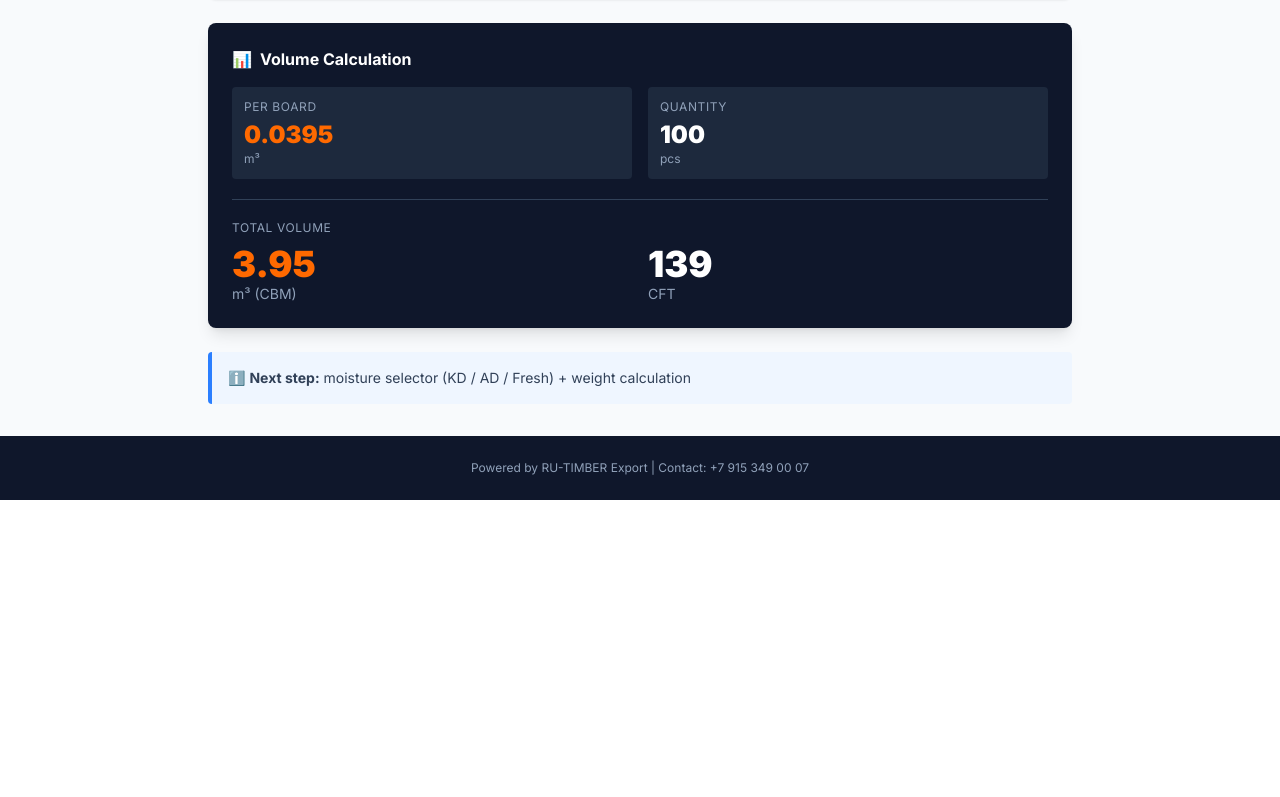
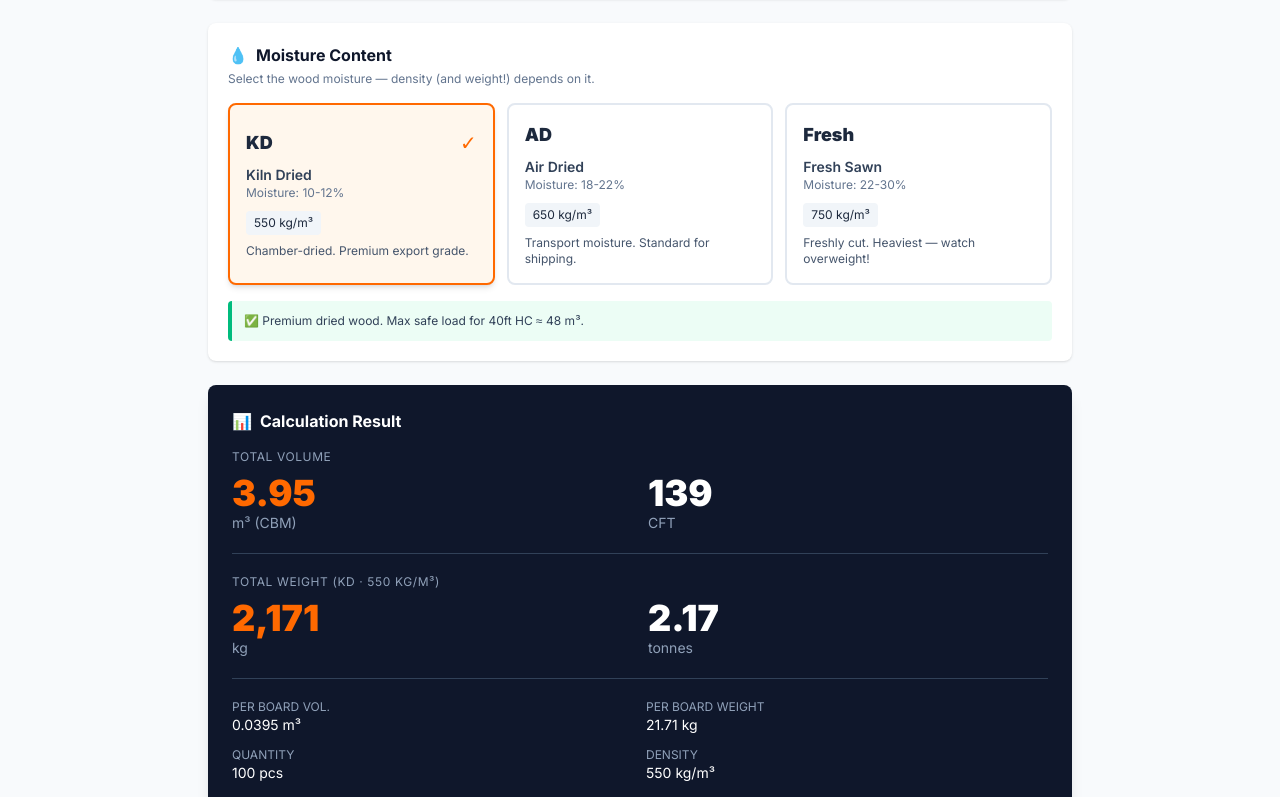
Before and after one commit to ru-timber-export/b2b-export, a Next.js app: page /calculator in a window 1280 px wide. Shown: the part 740-1537 px from the top of the page. Before the commit the page ends 1240 px from the top, so only its background shows below. Built offline with nearby package versions, Linux system fonts and the light colour scheme.

Commit message:
Step 3: moisture selector + weight calculation

```diff
--- a/src/app/calculator/page.js
+++ b/src/app/calculator/page.js
@@ -11,36 +11,69 @@ const PRESETS = [
   { label: "50 × 200 × 5980", t: 50, w: 200, l: 5980 },
 ];
 
+// Плотность сосны по влажности
+const MOISTURE_OPTIONS = [
+  {
+    id: "KD",
+    label: "KD",
+    fullName: "Kiln Dried",
+    range: "10-12%",
+    density: 550,
+    desc: "Chamber-dried. Premium export grade.",
+    color: "emerald",
+  },
+  {
+    id: "AD",
+    label: "AD",
+    fullName: "Air Dried",
+    range: "18-22%",
+    density: 650,
+    desc: "Transport moisture. Standard for shipping.",
+    color: "amber",
+  },
+  {
+    id: "FRESH",
+    label: "Fresh",
+    fullName: "Fresh Sawn",
+    range: "22-30%",
+    density: 750,
+    desc: "Freshly cut. Heaviest — watch overweight!",
+    color: "rose",
+  },
+];
+
 export default function CalculatorPage() {
-  // Размеры доски в мм
   const [thickness, setThickness] = useState(44);
   const [width, setWidth] = useState(150);
   const [length, setLength] = useState(5980);
   const [quantity, setQuantity] = useState(100);
+  const [moisture, setMoisture] = useState("KD");
 
-  // Расчёты
-  const volumePerBoard_m3 = (thickness * width * length) / 1_000_000_000; // мм³ → м³
+  const volumePerBoard_m3 = (thickness * width * length) / 1_000_000_000;
   const totalVolume_m3 = volumePerBoard_m3 * quantity;
   const totalVolume_cft = totalVolume_m3 * 35.3147;
 
-  // Применить пресет
+  const selectedMoisture = MOISTURE_OPTIONS.find((m) => m.id === moisture);
+  const density = selectedMoisture.density;
+  const totalWeight_kg = totalVolume_m3 * density;
+  const totalWeight_t = totalWeight_kg / 1000;
+
   const applyPreset = (preset) => {
     setThickness(preset.t);
     setWidth(preset.w);
     setLength(preset.l);
   };
 
-  // Сброс
   const reset = () => {
     setThickness(44);
     setWidth(150);
     setLength(5980);
     setQuantity(100);
+    setMoisture("KD");
   };
 
   return (
     <div className="min-h-screen bg-slate-50 font-sans text-slate-800">
-      {/* Навигация */}
       <nav className="bg-slate-900 text-white p-4 sticky top-0 z-50 shadow-lg">
         <div className="max-w-6xl mx-auto flex justify-between items-center">
           <Link href="/" className="flex items-center gap-2">
@@ -51,7 +84,6 @@ export default function CalculatorPage() {
         </div>
       </nav>
 
-      {/* Заголовок */}
       <header className="bg-slate-900 text-white py-8 px-4">
         <div className="max-w-4xl mx-auto">
           <div className="inline-block bg-orange-500 text-white px-3 py-1 rounded text-xs font-bold tracking-widest mb-3">
@@ -61,7 +93,7 @@ export default function CalculatorPage() {
             Container Loading <span className="text-orange-500">Calculator</span>
           </h1>
           <p className="text-slate-300 text-sm">
-            Step 2 of build: volume calculation ✅
+            Step 3 of build: moisture + weight ✅
           </p>
         </div>
       </header>
@@ -89,18 +121,15 @@ export default function CalculatorPage() {
           </p>
         </section>
 
-        {/* ВВОД РАЗМЕРОВ */}
+        {/* РАЗМЕРЫ */}
         <section className="bg-white rounded-lg p-5 shadow-sm">
           <h2 className="font-bold text-slate-900 mb-4 flex items-center gap-2">
             <span className="text-orange-500">📐</span> Board Dimensions
           </h2>
 
           <div className="grid grid-cols-1 md:grid-cols-3 gap-4 mb-4">
-            {/* Толщина */}
             <div>
-              <label className="block text-sm font-semibold text-slate-700 mb-1">
-                Thickness (mm)
-              </label>
+              <label className="block text-sm font-semibold text-slate-700 mb-1">Thickness (mm)</label>
               <input
                 type="number"
                 value={thickness}
@@ -110,12 +139,8 @@ export default function CalculatorPage() {
               />
               <p className="text-xs text-slate-500 mt-1">{(thickness / 25.4).toFixed(2)}"</p>
             </div>
-
-            {/* Ширина */}
             <div>
-              <label className="block text-sm font-semibold text-slate-700 mb-1">
-                Width (mm)
-              </label>
+              <label className="block text-sm font-semibold text-slate-700 mb-1">Width (mm)</label>
               <input
                 type="number"
                 value={width}
@@ -125,12 +150,8 @@ export default function CalculatorPage() {
               />
               <p className="text-xs text-slate-500 mt-1">{(width / 25.4).toFixed(2)}"</p>
             </div>
-
-            {/* Длина */}
             <div>
-              <label className="block text-sm font-semibold text-slate-700 mb-1">
-                Length (mm)
-              </label>
+              <label className="block text-sm font-semibold text-slate-700 mb-1">Length (mm)</label>
               <input
                 type="number"
                 value={length}
@@ -142,11 +163,8 @@ export default function CalculatorPage() {
             </div>
           </div>
 
-          {/* Количество */}
           <div>
-            <label className="block text-sm font-semibold text-slate-700 mb-1">
-              Quantity (number of boards)
-            </label>
+            <label className="block text-sm font-semibold text-slate-700 mb-1">Quantity (number of boards)</label>
             <input
               type="number"
               value={quantity}
@@ -164,51 +182,129 @@ export default function CalculatorPage() {
           </button>
         </section>
 
+        {/* ВЛАЖНОСТЬ */}
+        <section className="bg-white rounded-lg p-5 shadow-sm">
+          <h2 className="font-bold text-slate-900 mb-1 flex items-center gap-2">
+            <span className="text-orange-500">💧</span> Moisture Content
+          </h2>
+          <p className="text-xs text-slate-500 mb-4">
+            Select the wood moisture — density (and weight!) depends on it.
+          </p>
+
+          <div className="grid grid-cols-1 md:grid-cols-3 gap-3">
+            {MOISTURE_OPTIONS.map((m) => {
+              const isActive = moisture === m.id;
+              return (
+                <button
+                  key={m.id}
+                  onClick={() => setMoisture(m.id)}
+                  className={`text-left p-4 rounded-lg border-2 transition ${
+                    isActive
+                      ? "border-orange-500 bg-orange-50 shadow-md"
+                      : "border-slate-200 bg-white hover:border-slate-300"
+                  }`}
+                >
+                  <div className="flex items-center justify-between mb-2">
+                    <div className="font-black text-lg">{m.label}</div>
+                    {isActive && <span className="text-orange-500 text-xl">✓</span>}
+                  </div>
+                  <div className="text-sm font-semibold text-slate-700">{m.fullName}</div>
+                  <div className="text-xs text-slate-500 mb-2">Moisture: {m.range}</div>
+                  <div className="text-xs font-mono bg-slate-100 inline-block px-2 py-1 rounded">
+                    {m.density} kg/m³
+                  </div>
+                  <p className="text-xs text-slate-600 mt-2">{m.desc}</p>
+                </button>
+              );
+            })}
+          </div>
+
+          {moisture === "FRESH" && (
+            <div className="mt-4 bg-rose-50 border-l-4 border-rose-500 p-3 rounded text-xs text-slate-700">
+              ⚠️ <strong>Fresh wood is heavy!</strong> Max safe load for 40ft HC drops to ~35 m³ (weight limit).
+            </div>
+          )}
+          {moisture === "AD" && (
+            <div className="mt-4 bg-amber-50 border-l-4 border-amber-500 p-3 rounded text-xs text-slate-700">
+              ℹ️ Standard transport moisture. Max safe load for 40ft HC ≈ 40 m³.
+            </div>
+          )}
+          {moisture === "KD" && (
+            <div className="mt-4 bg-emerald-50 border-l-4 border-emerald-500 p-3 rounded text-xs text-slate-700">
+              ✅ Premium dried wood. Max safe load for 40ft HC ≈ 48 m³.
+            </div>
+          )}
+        </section>
+
         {/* РЕЗУЛЬТАТ */}
         <section className="bg-slate-900 text-white rounded-lg p-6 shadow-lg">
           <h2 className="font-bold mb-4 flex items-center gap-2">
-            <span className="text-orange-500">📊</span> Volume Calculation
+            <span className="text-orange-500">📊</span> Calculation Result
           </h2>
 
-          <div className="grid grid-cols-2 gap-4 mb-5">
-            <div className="bg-slate-800 rounded p-3">
-              <div className="text-xs text-slate-400 uppercase tracking-wider mb-1">Per Board</div>
-              <div className="text-2xl font-black font-mono text-orange-500">
-                {volumePerBoard_m3.toFixed(4)}
-              </div>
-              <div className="text-xs text-slate-400">m³</div>
-            </div>
-            <div className="bg-slate-800 rounded p-3">
-              <div className="text-xs text-slate-400 uppercase tracking-wider mb-1">Quantity</div>
-              <div className="text-2xl font-black font-mono">
-                {quantity.toLocaleString()}
-              </div>
-              <div className="text-xs text-slate-400">pcs</div>
-            </div>
-          </div>
-
-          <div className="border-t border-slate-700 pt-5">
+          {/* Объём */}
+          <div className="mb-5">
             <div className="text-xs text-slate-400 uppercase tracking-wider mb-2">Total Volume</div>
             <div className="grid grid-cols-2 gap-4">
               <div>
-                <div className="text-4xl font-black font-mono text-orange-500">
+                <div className="text-3xl md:text-4xl font-black font-mono text-orange-500">
                   {totalVolume_m3.toFixed(2)}
                 </div>
                 <div className="text-sm text-slate-400">m³ (CBM)</div>
               </div>
               <div>
-                <div className="text-4xl font-black font-mono">
+                <div className="text-3xl md:text-4xl font-black font-mono">
                   {totalVolume_cft.toFixed(0)}
                 </div>
                 <div className="text-sm text-slate-400">CFT</div>
               </div>
             </div>
           </div>
+
+          {/* Вес */}
+          <div className="border-t border-slate-700 pt-5">
+            <div className="text-xs text-slate-400 uppercase tracking-wider mb-2">
+              Total Weight ({selectedMoisture.label} · {density} kg/m³)
+            </div>
+            <div className="grid grid-cols-2 gap-4">
+              <div>
+                <div className="text-3xl md:text-4xl font-black font-mono text-orange-500">
+                  {totalWeight_kg.toLocaleString("en-US", { maximumFractionDigits: 0 })}
+                </div>
+                <div className="text-sm text-slate-400">kg</div>
+              </div>
+              <div>
+                <div className="text-3xl md:text-4xl font-black font-mono">
+                  {totalWeight_t.toFixed(2)}
+                </div>
+                <div className="text-sm text-slate-400">tonnes</div>
+              </div>
+            </div>
+          </div>
+
+          {/* Детали */}
+          <div className="mt-5 pt-5 border-t border-slate-700 grid grid-cols-2 gap-3 text-sm">
+            <div>
+              <div className="text-xs text-slate-400 uppercase">Per board vol.</div>
+              <div className="font-mono">{volumePerBoard_m3.toFixed(4)} m³</div>
+            </div>
+            <div>
+              <div className="text-xs text-slate-400 uppercase">Per board weight</div>
+              <div className="font-mono">{(volumePerBoard_m3 * density).toFixed(2)} kg</div>
+            </div>
+            <div>
+              <div className="text-xs text-slate-400 uppercase">Quantity</div>
+              <div className="font-mono">{quantity.toLocaleString()} pcs</div>
+            </div>
+            <div>
+              <div className="text-xs text-slate-400 uppercase">Density</div>
+              <div className="font-mono">{density} kg/m³</div>
+            </div>
+          </div>
         </section>
 
-        {/* Инфо */}
         <div className="bg-blue-50 border-l-4 border-blue-500 p-4 rounded text-sm text-slate-700">
-          ℹ️ <strong>Next step:</strong> moisture selector (KD / AD / Fresh) + weight calculation
+          ℹ️ <strong>Next step:</strong> 40ft HC container capacity check — weight & volume bars with safety zones
         </div>
       </main>
 
```
